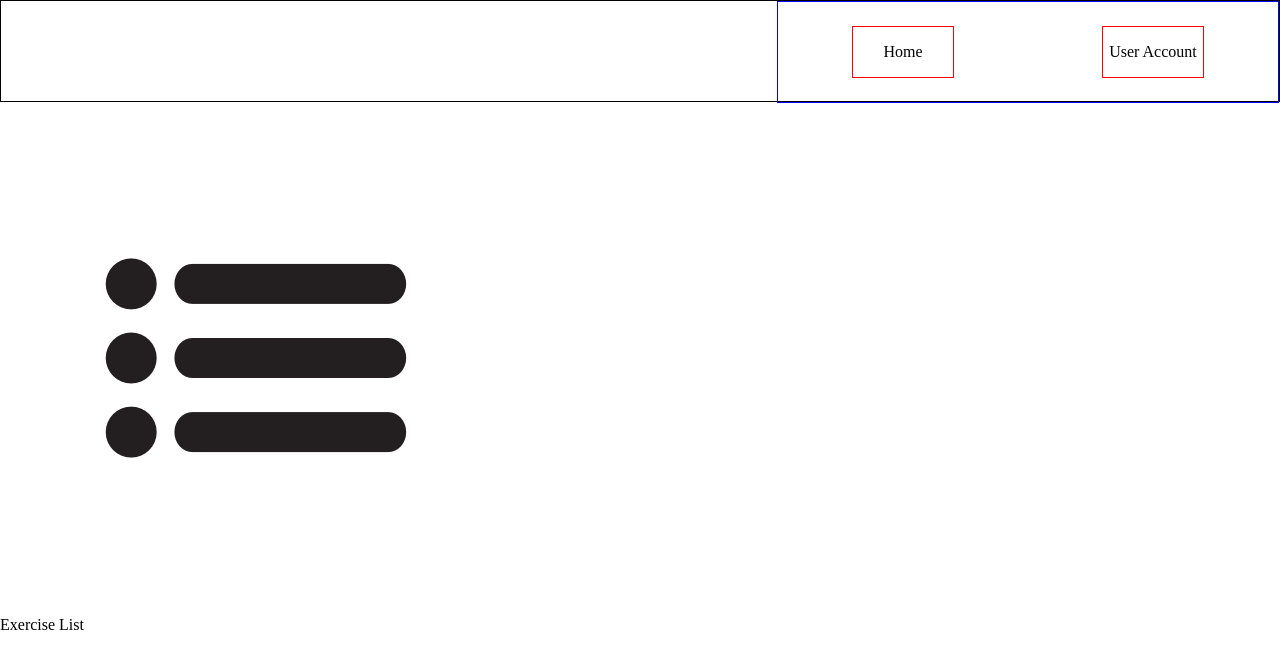
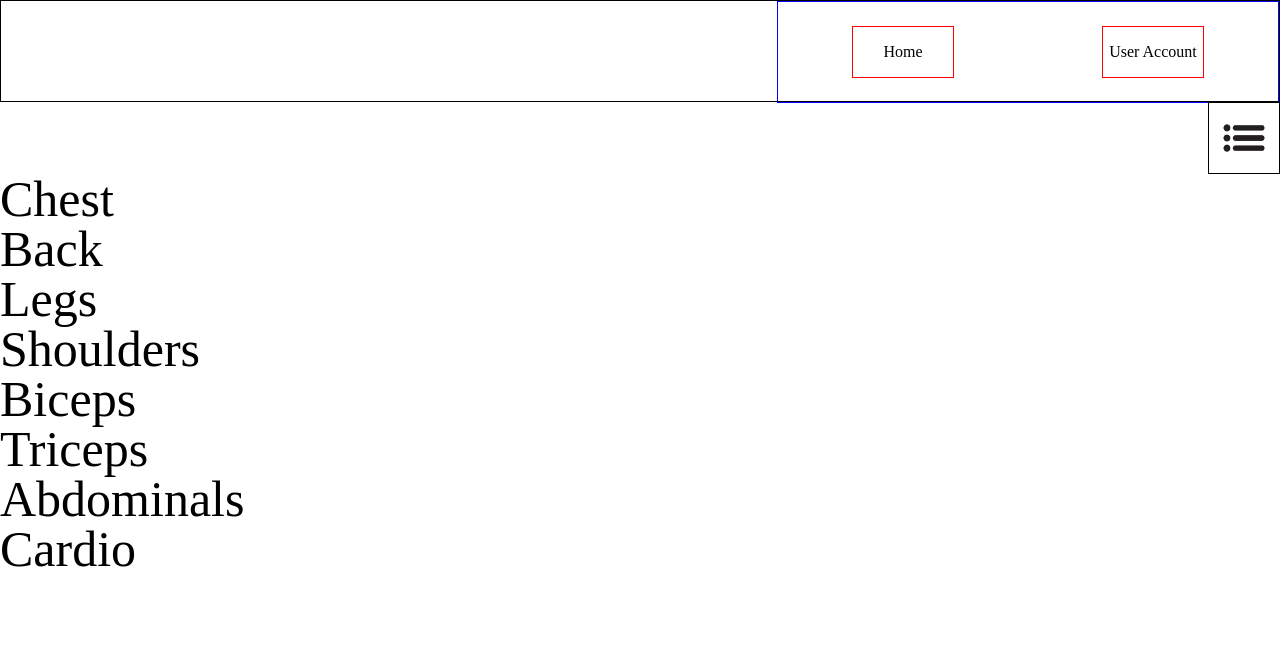
Before and after one commit to 201-workout/201-workout, a plain HTML site: page exercise-list.html in a window 1280 px wide. Drawn offline with Linux system fonts and the light colour scheme.

Commit message:
added titles w/ classes && ids

```diff
--- a/exercise-list.html
+++ b/exercise-list.html
@@ -15,10 +15,20 @@
         <nav-item>User Account</nav-item>
       </section>
     </nav>
-    <img src="images/Menu_icon_icon-icons.com_71858.png" alt="clickable menu icon">
+    <div id="icon-container">
+      <img id="menu-icon" src="images/Menu_icon_icon-icons.com_71858.png" alt="clickable menu icon">
+    </div>
   </header>
   <main>
-    <h1>Exercise List</h1>
+      <h2 class="part-title" id="chest-title">Chest</h2>
+      <h2 class="part-title" id="back-title">Back</h2>
+      <h2 class="part-title" id="legs-title">Legs</h2>
+      <h2 class="part-title" id="shoulders-title">Shoulders</h2>
+      <h2 class="part-title" id="biceps-title">Biceps</h2>
+      <h2 class="part-title" id="triceps-title">Triceps</h2>
+      <h2 class="part-title" id="abs-title">Abdominals</h2>
+      <h2 class="part-title" id="cardio-title">Cardio</h2>
+
   </main>
 </body>
 </html>
--- a/style.css
+++ b/style.css
@@ -112,3 +112,18 @@
   background-color: rgb(219, 219, 242);
   border-color: blue;
 }
+
+#icon-container {
+  display: flex;
+  justify-content: right;
+
+}
+
+#menu-icon {
+  height: 70px;
+  border: thin solid black;
+}
+
+.part-title {
+  font-size: 50px;
+}
```
